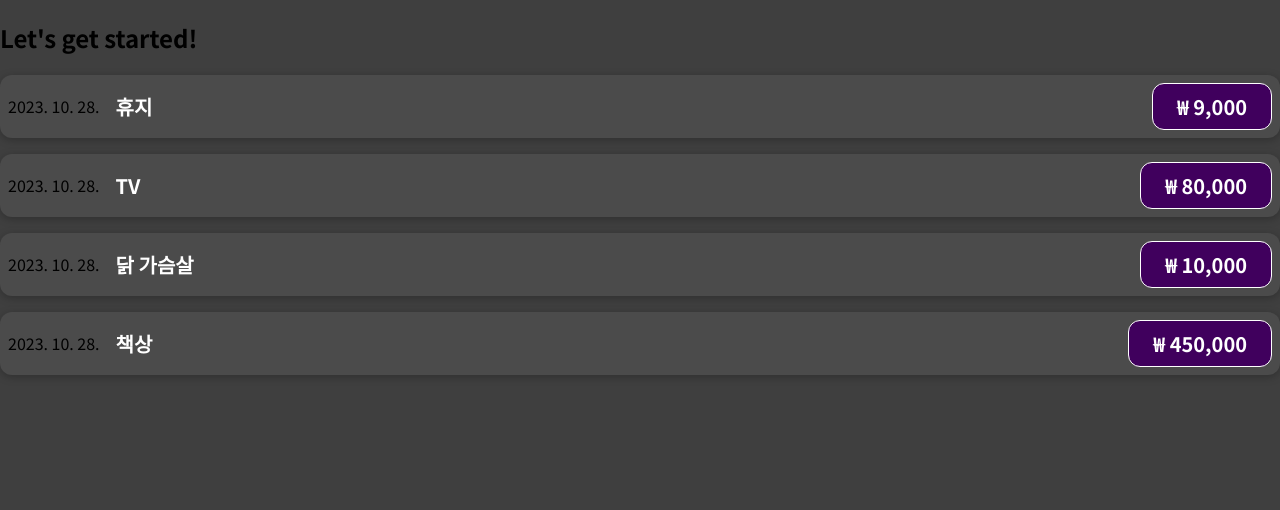
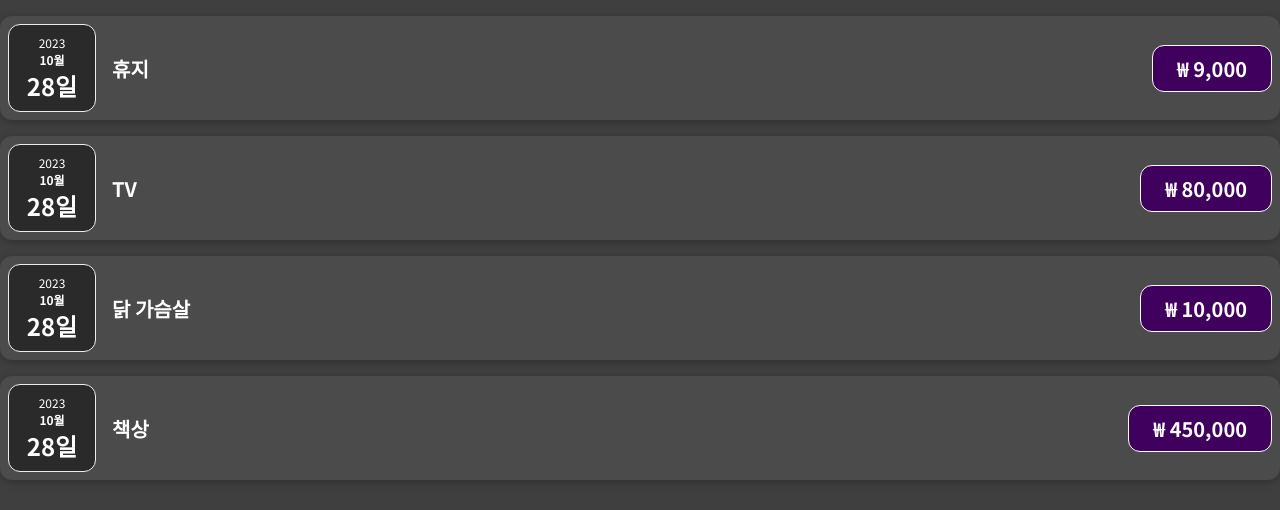
Before and after one commit to SAHA-YJB/SpendingCalculator, a React (Create React App) app: page / in a window 1280 px wide. Shown: the top 510 px of the page. Built offline with nearby package versions, Linux system fonts and the light colour scheme.

Commit message:
features: components division

```diff
--- a/public/index.html
+++ b/public/index.html
@@ -1,14 +1,12 @@
 <!DOCTYPE html>
-<html lang="en">
+<html lang="ko">
+
 <head>
   <meta charset="utf-8" />
   <link rel="icon" href="%PUBLIC_URL%/favicon.ico" />
   <meta name="viewport" content="width=device-width, initial-scale=1" />
   <meta name="theme-color" content="#000000" />
-    <meta
-      name="description"
-      content="Web site created using create-react-app"
-    />
+  <meta name="description" content="Web site created using create-react-app" />
   <link rel="apple-touch-icon" href="%PUBLIC_URL%/logo192.png" />
   <!--
       manifest.json provides metadata used when your web app is installed on a
@@ -26,6 +24,7 @@
     -->
   <title>React App</title>
 </head>
+
 <body>
   <noscript>You need to enable JavaScript to run this app.</noscript>
   <div id="root"></div>
@@ -40,4 +39,5 @@
       To create a production bundle, use `npm run build` or `yarn build`.
     -->
 </body>
+
 </html>
--- a/src/App.js
+++ b/src/App.jsx
@@ -8,31 +8,30 @@ const expenses = [
     id: "e1",
     title: "휴지",
     amount: formatNumber(9000),
-    date: new Date().toLocaleDateString("ko-KR"),
+    date: new Date(),
   },
   {
     id: "e2",
     title: "TV",
     amount: formatNumber(80000),
-    date: new Date().toLocaleDateString("ko-KR"),
+    date: new Date(),
   },
   {
     id: "e3",
     title: "닭 가슴살",
     amount: formatNumber(10000),
-    date: new Date().toLocaleDateString("ko-KR"),
+    date: new Date(),
   },
   {
     id: "e4",
     title: "책상",
     amount: formatNumber(450000),
-    date: new Date().toLocaleDateString("ko-KR"),
+    date: new Date(),
   },
 ];
 const App = () => {
   return (
     <div>
-      <h2>Let's get started!</h2>
       <ExpenseItem expenses={expenses} />
     </div>
   );
--- /dev/null
+++ b/src/components/features/ExpenseItem/ExpenseDate.css
@@ -0,0 +1,26 @@
+.expense-date {
+  display: flex;
+  flex-direction: column;
+  width: 5.5rem;
+  height: 5.5rem;
+  border: 1px solid #ececec;
+  background-color: #2a2a2a;
+  color: white;
+  border-radius: 12px;
+  align-items: center;
+  justify-content: center;
+}
+
+.expense-date__year {
+  font-size: 0.75rem;
+}
+
+.expense-date__month {
+  font-size: 0.75rem;
+  font-weight: bold;
+}
+
+.expense-date__day {
+  font-size: 1.5rem;
+  font-weight: bold;
+}
--- /dev/null
+++ b/src/components/features/ExpenseItem/ExpenseDate.jsx
@@ -0,0 +1,16 @@
+import React from "react";
+import "../ExpenseItem/ExpenseDate.css";
+const ExpenseDate = ({ expenses }) => {
+  const year = expenses.date.getFullYear();
+  const month = expenses.date.toLocaleString("ko-KR", { month: "long" });
+  const day = expenses.date.toLocaleString("ko-KR", { day: "2-digit" });
+  return (
+    <div className="expense-date">
+      <div className="expense-date__year">{year}</div>
+      <div className="expense-date__month">{month}</div>
+      <div className="expense-date__day">{day}</div>
+    </div>
+  );
+};
+
+export default ExpenseDate;
--- a/src/components/features/ExpenseItem/ExpenseItem.jsx
+++ b/src/components/features/ExpenseItem/ExpenseItem.jsx
@@ -1,5 +1,6 @@
 import React from "react";
 import "../ExpenseItem/ExpenseItem.css";
+import ExpenseDate from "./ExpenseDate";
 
 const ExpenseItem = ({ expenses }) => {
   return (
@@ -7,7 +8,7 @@ const ExpenseItem = ({ expenses }) => {
       {expenses.map((expense) => {
         return (
           <div className="expense-item" key={expense.id}>
-            <div>{expense.date}</div>
+            <ExpenseDate expenses={expense} />
             <div className="expense-item__description">
               <h2>{expense.title}</h2>
               <div className="expense-item__price">₩ {expense.amount}</div>
```
Lines whose indentation alone changed are shown as unchanged.
